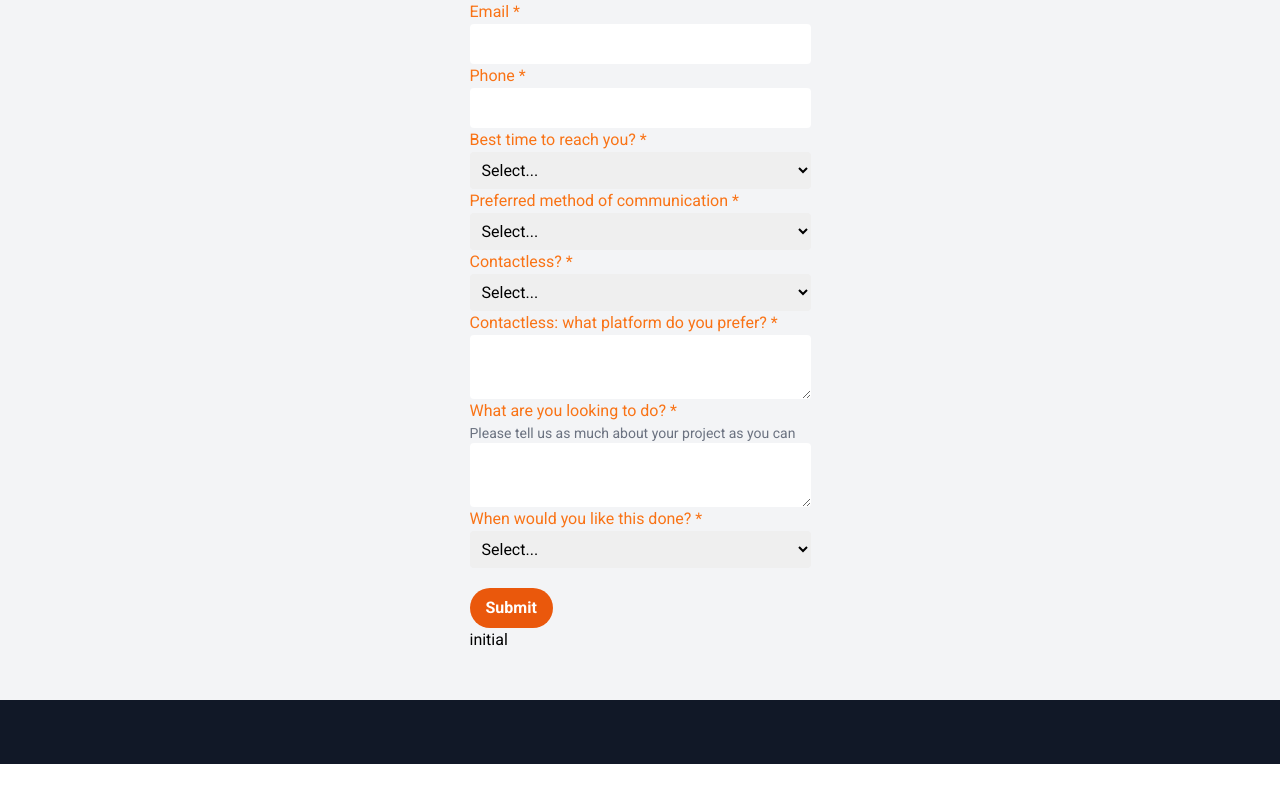
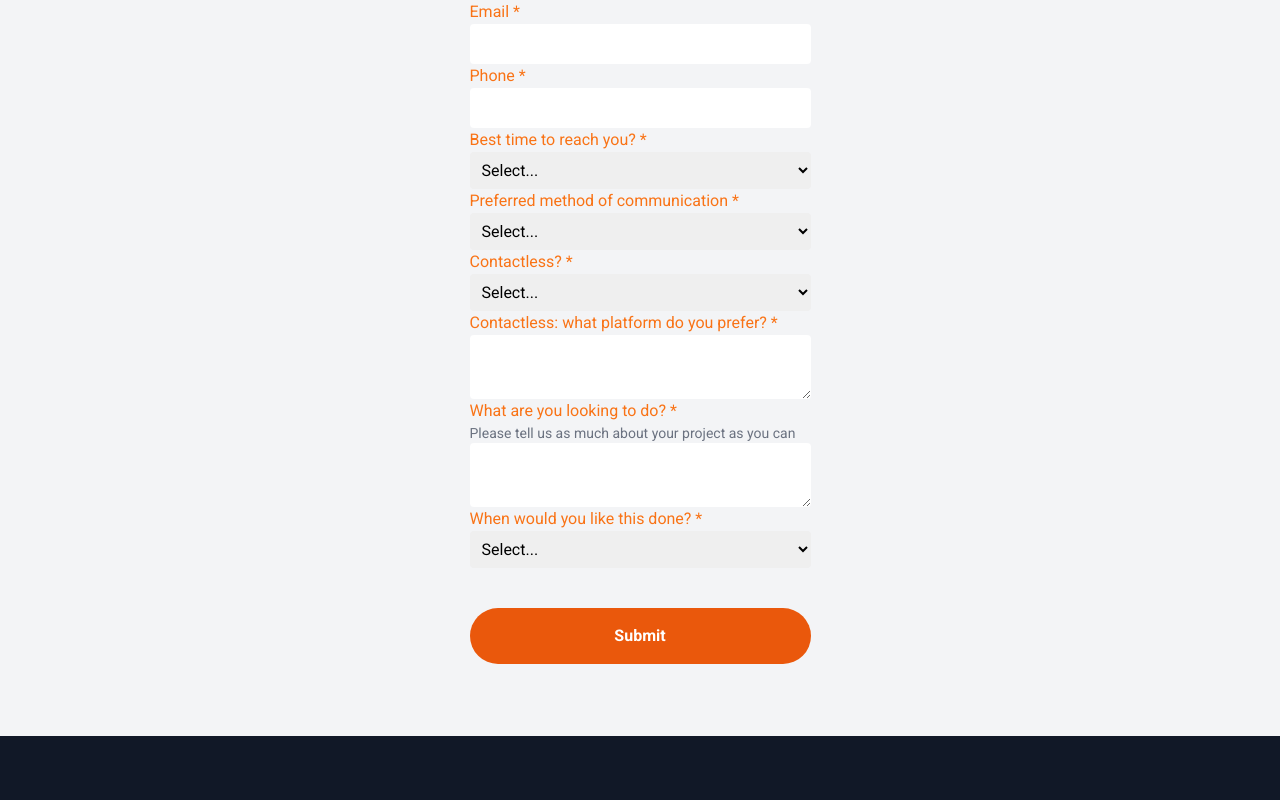
Before and after one commit to mathewmorris/fast-track-excavation, a Next.js app: page / in a window 1280 px wide. Shown: the part 1832-2632 px from the top of the page. Before the commit the page ends 2596 px from the top, so only its background shows below. Built offline with nearby package versions, Linux system fonts and the light colour scheme.

Commit message:
show request status

```diff
--- a/src/pages/index.tsx
+++ b/src/pages/index.tsx
@@ -192,8 +192,10 @@ export default function Home() {
                 <option label="Not sure - would like to discuss" value="Not sure - discuss" />
               </select>
             </label>
-            <input type="submit" className="rounded-full bg-orange-600 hover:bg-orange-500 py-2 px-4 text-white font-bold mt-5" />
-            <p>{requestStatus}</p>
+            <input type="submit" className="rounded-full bg-orange-600 hover:bg-orange-500 py-4 px-8 text-white font-bold w-full mt-10 mb-6" />
+            {requestStatus === 'pending' && <p className="text-gray-700">Working on that for you...</p>}
+            {requestStatus === 'success' && <p className="text-green-700">We got your request! We'll be in touch!</p>}
+            {requestStatus === 'fail' && <p className="text-lg text-white rounded bg-red-700 p-2">Looks like something went wrong on our end. We're looking into it, in the meantime, <a href="mailto:fasttrackexcavation@gmail.com" className="font-bold hover:text-red-500">click here to shoot us an email</a>.</p>}
           </form>
         </section>
       </main>
```
